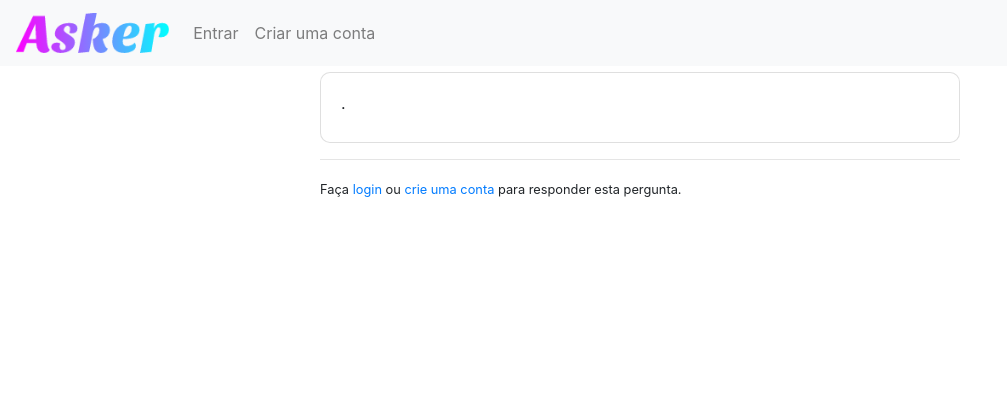
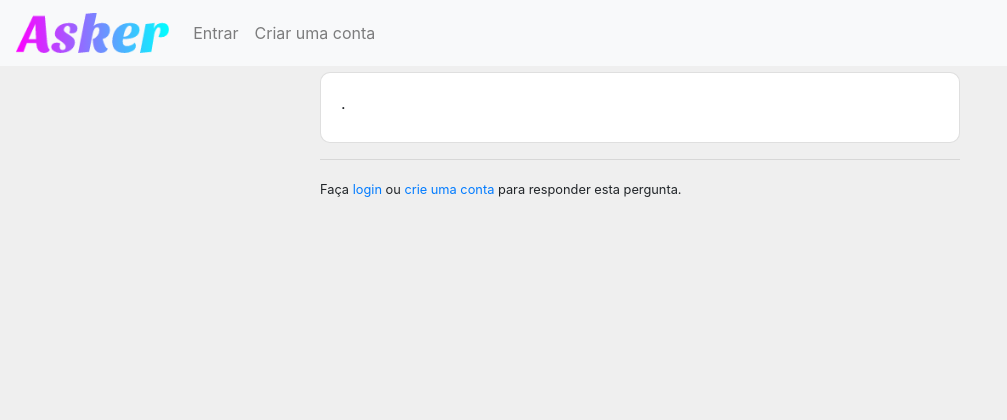
Before and after one commit to asker0/asker, a Django app: template main_app/templates/question.html in a window 1280 px wide. Shown: the top 420 px of the page, without its empty margins (0-1007 px from the left). Run offline with Django 3.2, Linux system fonts and the light colour scheme; the template is opened without the code that fills it, so the values that code supplies are empty; some libraries are stand-ins or nearby versions.

Commit message:
update design

```diff
--- a/main_app/templates/question.html
+++ b/main_app/templates/question.html
@@ -24,6 +24,10 @@
 		</script>
 
 		<style>
+		    body {
+		        background-color: #efefef;
+		    }
+
 			.card {
 				margin-top: 3px;
 			}
```
